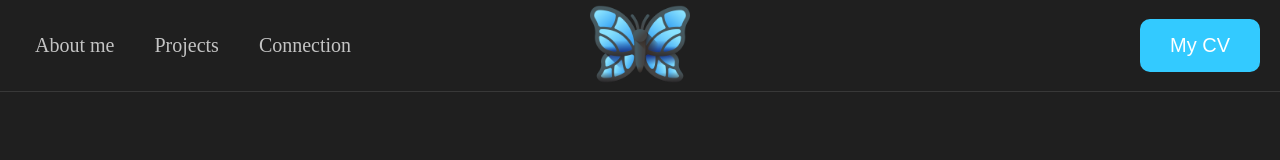
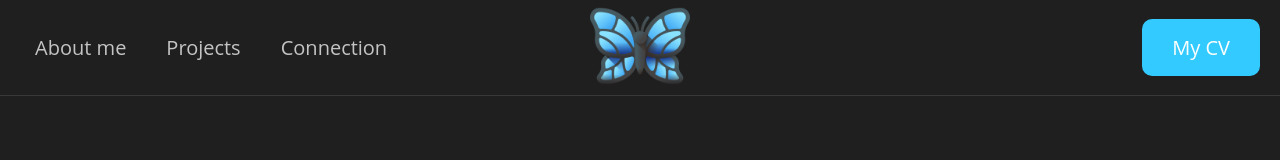
Before and after one commit to metelykx/website, a Vue app: page / in a window 1280 px wide. Shown: the top 160 px of the page. Built offline with nearby package versions, Linux system fonts and the light colour scheme.

Commit message:
add fonts

```diff
--- a/src/App.vue
+++ b/src/App.vue
@@ -52,6 +52,7 @@ a {
   color: rgb(196, 196, 196);
   text-decoration: none; /* Убираем подчеркивание у ссылок по умолчанию */
   position: relative; /* Для позиционирования псевдоэлемента */
+  font-family: 'Open Sans', sans-serif;
 }
 
 a::after {
@@ -98,6 +99,7 @@ a:hover {
   border-radius: 10px; /* Закругленные углы */
   cursor: pointer; /* Курсор в виде указателя */
   transition: background-color 0.3s ease; /* Плавное изменение цвета */
+  font-family: 'Open Sans', sans-serif;
 }
 
 .my-button:hover {
```
Also changed, not shown: src/OpenSans_Condensed-Regular.ttf (added).
